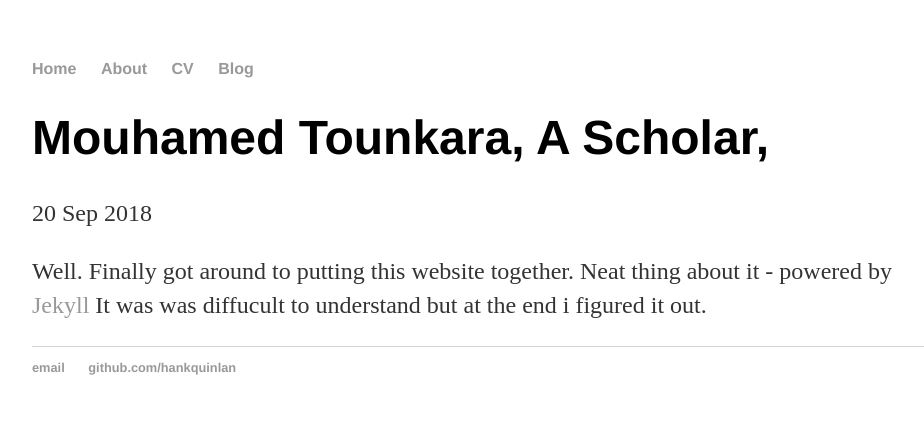
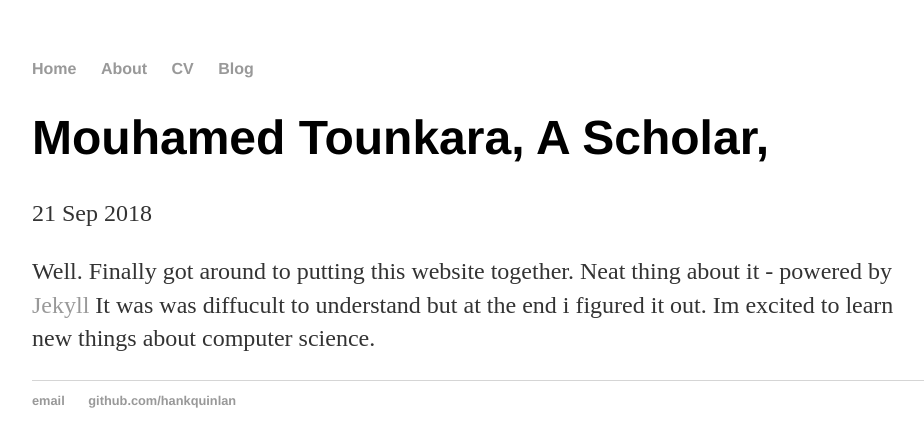
Before and after one commit to mouhamedt4033/mouhamedt4033.github.io, a Jekyll site: the page built from _posts/2018-09-20-mouhamed-tounkara.md, in a window 1280 px wide. Shown: the top 447 px of the page, without its empty margins (160-1084 px from the left). Built offline with Jekyll 4.4.1, drawn with Linux system fonts in a browser that asks for light colours.

Commit message:
Update 2018-09-20-mouhamed-tounkara.md

```diff
--- a/_posts/2018-09-20-mouhamed-tounkara.md
+++ b/_posts/2018-09-20-mouhamed-tounkara.md
@@ -1,7 +1,7 @@
 ---
 layout: post
 title: Mouhamed Tounkara, A Scholar,
-date: 2018-09-20
+date: 2018-09-21
 ---
 
-Well. Finally got around to putting this website together. Neat thing about it - powered by [Jekyll](http://jekyllrb.com) It was was diffucult to understand but at the end i figured it out.
+Well. Finally got around to putting this website together. Neat thing about it - powered by [Jekyll](http://jekyllrb.com) It was was diffucult to understand but at the end i figured it out. Im excited to learn new things about computer science.
```
